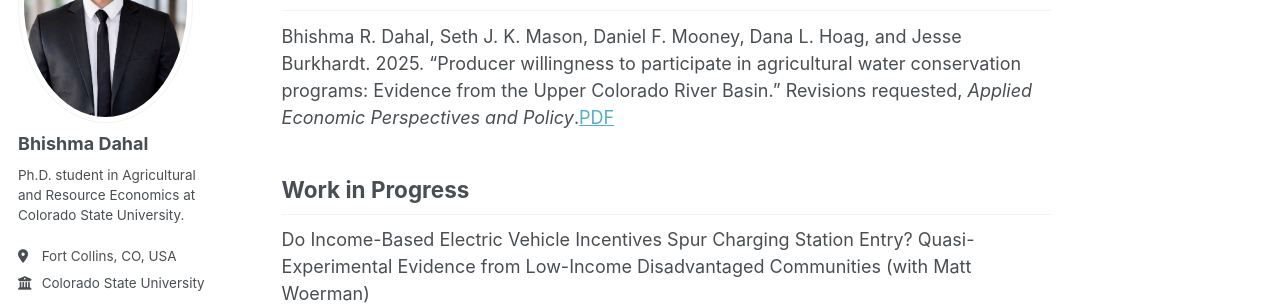
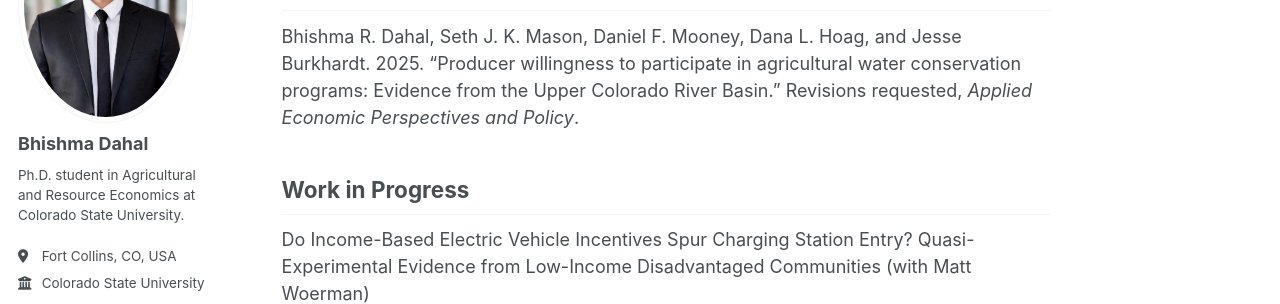
Before and after one commit to bhishmarajdahal/bhishmarajdahal.github.io, a Jekyll site: the page built from _pages/research.md, in a window 1280 px wide and 900 px high. Shown: the part 221-525 px from the top of the window. Built offline with Jekyll 4.4.1, drawn with Linux system fonts in a browser that asks for light colours; a script that is not in the unit is left out.

Commit message:
Update research.md

```diff
--- a/_pages/research.md
+++ b/_pages/research.md
@@ -8,7 +8,7 @@ author_profile: true
 
 ## Working Papers
 
-Bhishma R. Dahal, Seth J. K. Mason, Daniel F. Mooney, Dana L. Hoag, and Jesse Burkhardt. 2025. “Producer willingness to participate in agricultural water conservation programs: Evidence from the Upper Colorado River Basin.” Revisions requested, *Applied Economic Perspectives and Policy*.[PDF](/files/Dahal_WTA_UCRB_2025.pdf)
+Bhishma R. Dahal, Seth J. K. Mason, Daniel F. Mooney, Dana L. Hoag, and Jesse Burkhardt. 2025. “Producer willingness to participate in agricultural water conservation programs: Evidence from the Upper Colorado River Basin.” Revisions requested, *Applied Economic Perspectives and Policy*.
 
 ## Work in Progress
 Do Income-Based Electric Vehicle Incentives Spur Charging Station Entry? Quasi-Experimental Evidence from Low-Income Disadvantaged Communities (with Matt Woerman)
```
